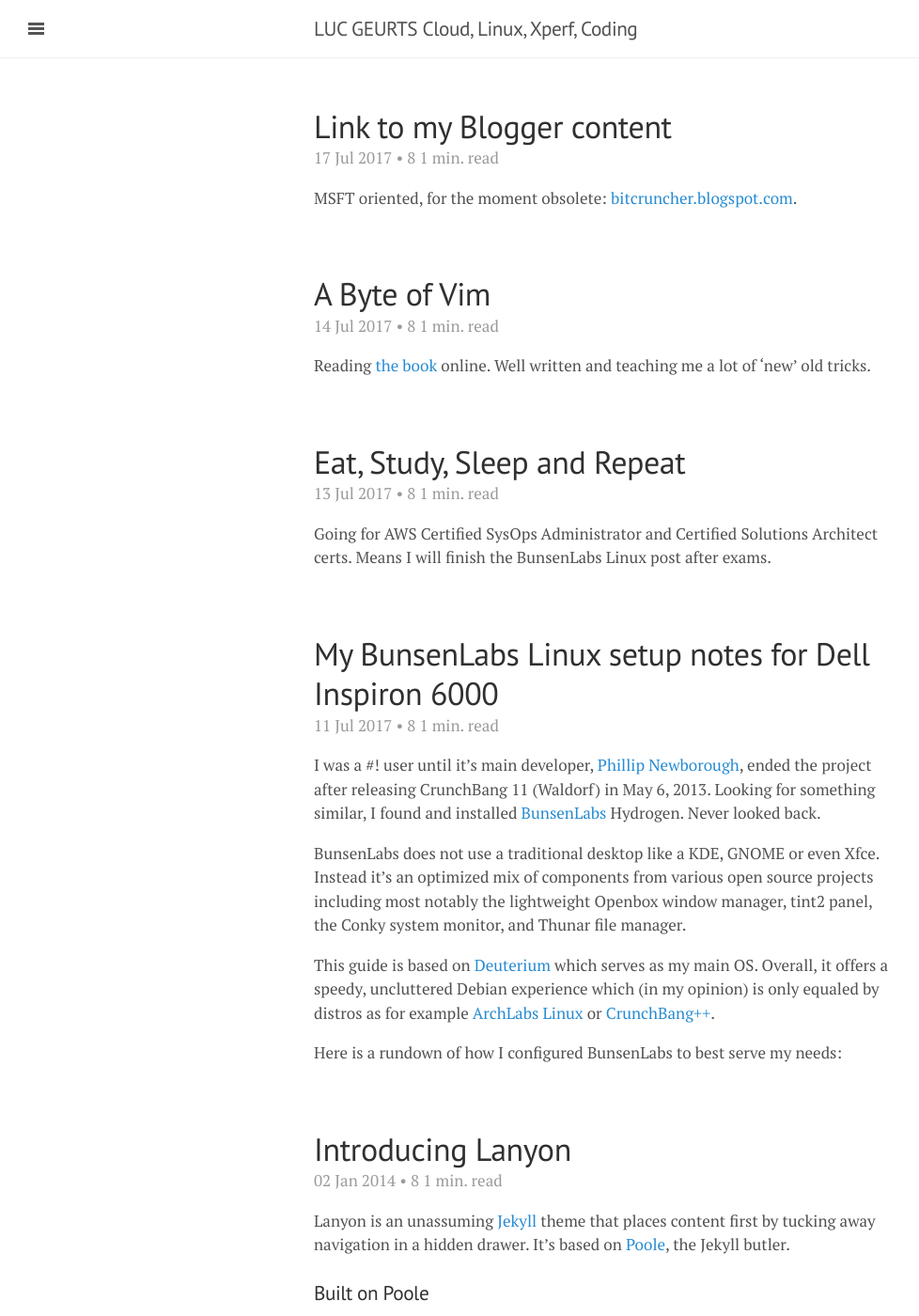
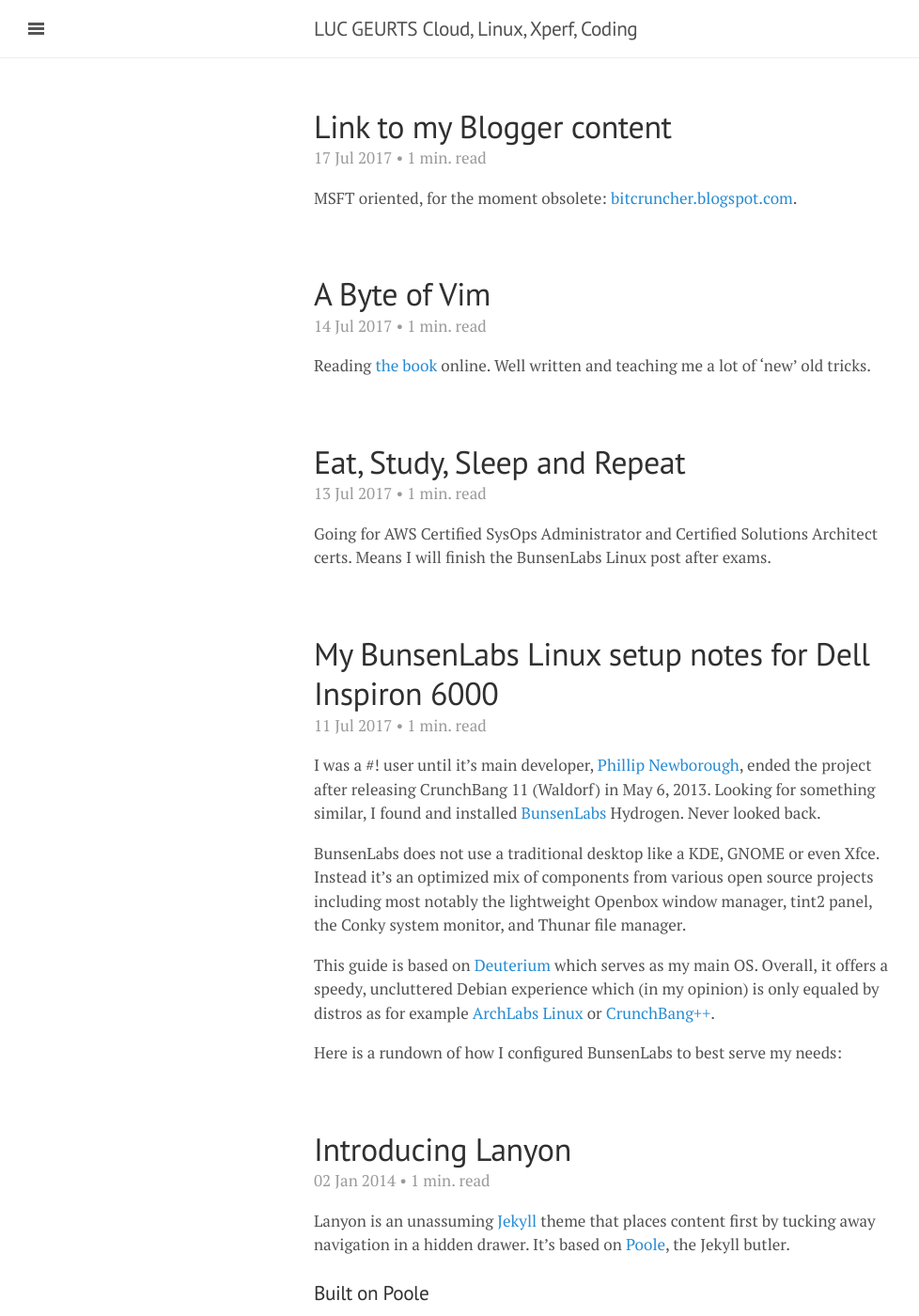
Before and after one commit to lgeurts/lgeurts.github.io, a Jekyll site: the page built from index.html, in a window 1280 px wide and 1400 px high. Shown: the whole window at 94% size, without its empty margins (0-978 px from the left). Built offline with Jekyll 4.4.1, drawn with Linux system fonts in a browser that asks for light colours; nearby versions of some CDN libraries; the list of posts is cut into pages by our own code.

Commit message:
Update index.html
Fixed read time

```diff
--- a/index.html
+++ b/index.html
@@ -13,7 +13,7 @@
     </h1>
 
     <span class="post-date">{{ post.date | date_to_string }} • {% capture readtime %}{{ page.content | number_of_words | plus:91 | divided_by:180 }}{% endcapture %}
-8 {% if readtime == '0' %} &lt; 1{% else %}{{ readtime }}{% endif %} min. read </span>
+{% if readtime == '0' %} &lt; 1{% else %}{{ readtime }}{% endif %} min. read </span>
 
     {{ post.content }}
   </div>
```
